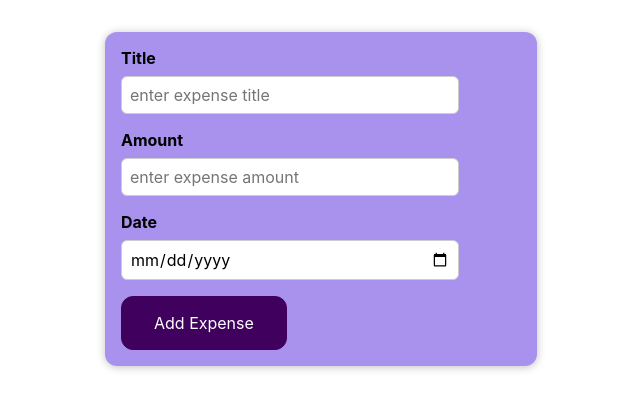
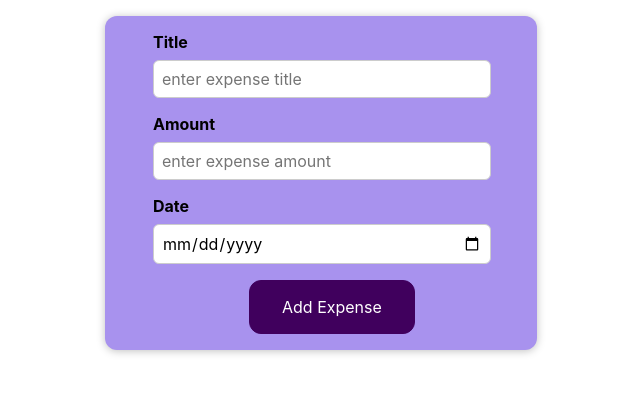
Before and after one commit to nugrezo/expense_tracker_app, a React (Create React App) app: page / in a window 1280 px wide. Shown: the top 410 px of the page, without its empty margins (319-959 px from the left). Built offline with nearby package versions, Linux system fonts and the light colour scheme.

Commit message:
form styling has been modified. # Please enter the commit message for your changes. Lines starting

```diff
--- a/src/components/DisplayExpenses/NewExpenseEntry/NewExpenseEntry.module.css
+++ b/src/components/DisplayExpenses/NewExpenseEntry/NewExpenseEntry.module.css
@@ -3,7 +3,7 @@
   box-shadow: 0 1px 8px rgba(1, 2, 0, 0.25);
   background-color: #a892ee;
   padding: 1rem;
-  margin: 2rem auto;
+  margin: 1rem auto;
   width: 25rem;
   max-width: 95%;
   border-radius: 12px;
@@ -43,6 +43,7 @@
   flex-wrap: wrap;
   gap: 1rem;
   margin-bottom: 1rem;
+  margin-left: 2rem;
   text-align: left;
 }
 
@@ -63,4 +64,6 @@
 
 .form_actions {
   text-align: left;
+  margin-left: 8rem;
+  margin-top: 1rem;
 }
```
